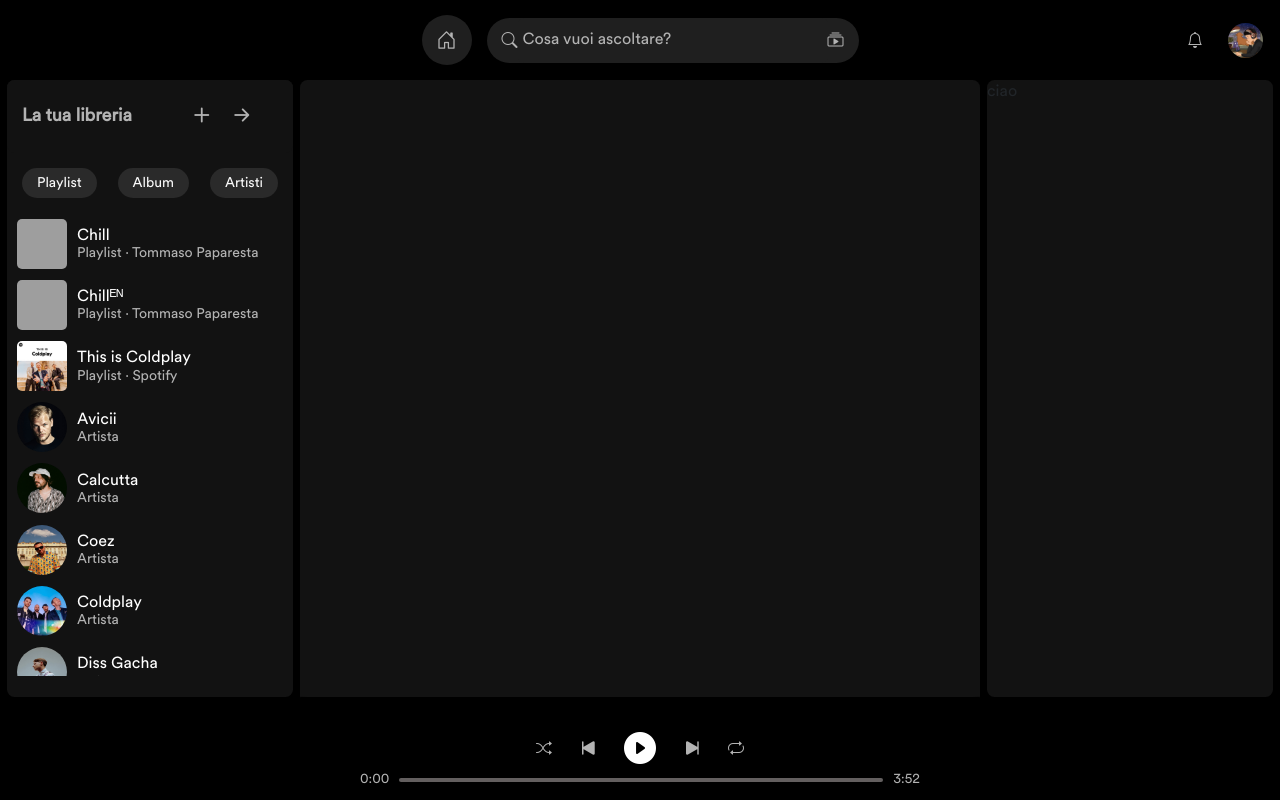
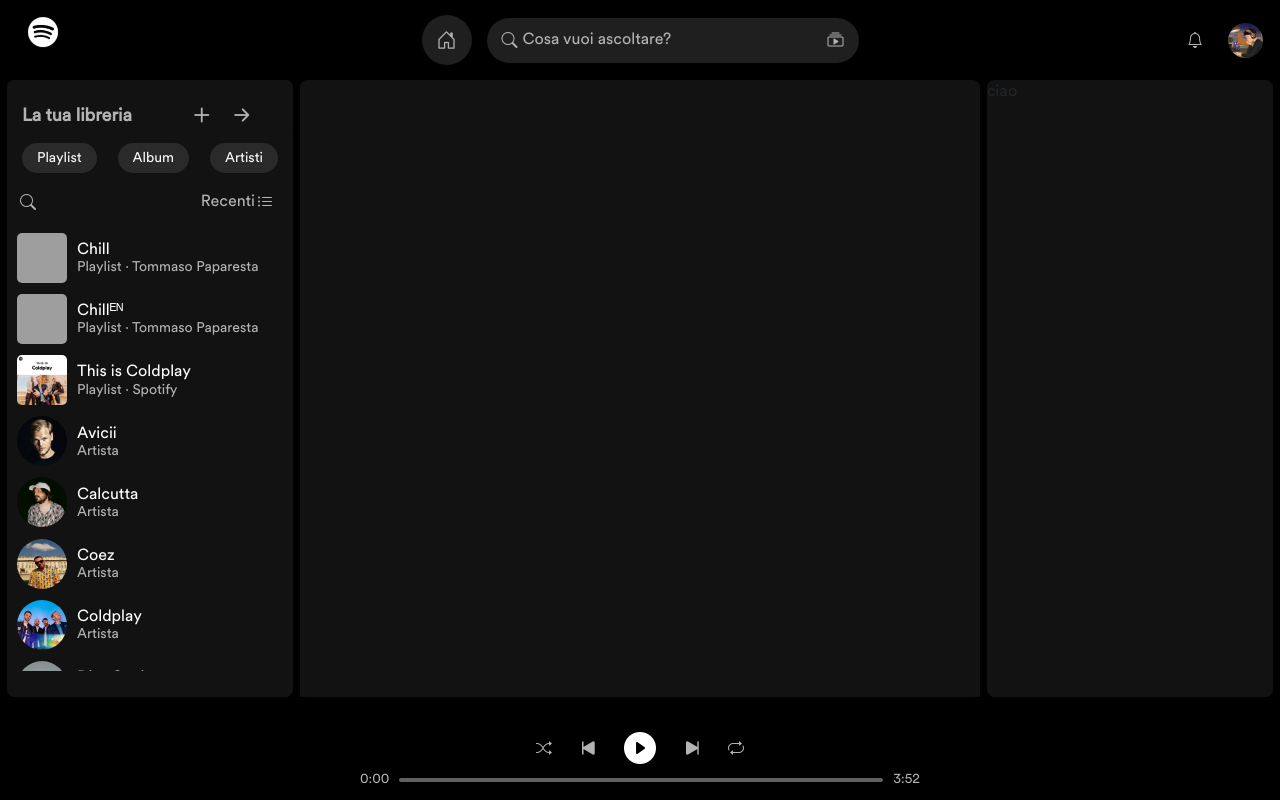
Before and after one commit to paparesta-007/SpotifyUI, a plain HTML site: page index.html in a window 1280 px wide. Drawn offline with nearby package versions, Linux system fonts and the light colour scheme; grey boxes are pictures that could not be loaded; a web font is replaced by a local one.

Commit message:
continued spotifyui

```diff
--- a/header.css
+++ b/header.css
@@ -157,7 +157,14 @@
 }
 
 .spotiLogo,.spotiLogo:active,.spotiLogo:focus{
-    width: 35px;
-    height: 35px;
+    width: 30px;
+    height: 30px;
 
 }
+#btnSettings {
+    position: absolute;
+    top: 10px;
+    left: 15px;
+    /* width: 30px !important; */
+    z-index: 1000;
+}
--- a/index.html
+++ b/index.html
@@ -27,7 +27,7 @@
   <script src="index.js"></script>
 
 
-    <title>Spotify</title>
+  <title>Spotify - Lettore web: musica per tutti</title>
 </head>
 
 <body>
@@ -41,14 +41,13 @@
         <a class="navbar-brand" href="#"><i class="bi bi-house-door"></i></a>
         <div class="searchDiv">
           <i class="bi bi-search"></i>
-                    <input class="form-control me-2" type="search" placeholder="Cosa vuoi ascoltare?"
-                        aria-label="Search"><i class="bi bi-collection-play h"></i>
+          <input class="form-control me-2" type="search" placeholder="Cosa vuoi ascoltare?" aria-label="Search"><i
+            class="bi bi-collection-play h"></i>
         </div>
         <div class="HeaderBtnContainer">
           <button class="btn btnHeader"><i class="bi bi-bell"></i></button>
           <!-- <button class="btn btnHeader"> <i class="bi bi-people"></i></button> -->
-                    <button class="btn btnHeader"><img src="./img/profilo/papa.png" class="img imgProfilo"
-                            alt=""></button>
+          <button class="btn btnHeader"><img src="./img/profilo/papa.png" class="img imgProfilo" alt=""></button>
         </div>
 
       </form>
@@ -58,8 +57,11 @@
   <div class="left-sidebar">
     <div class="content-left-sidebar" id="leftSidebarContent">
       <div class="container-fluid library-container">
-            <span class="library-text">La tua libreria</span>
+
+        <span class="library-text"> La tua libreria</span>
+
         <div class="tooltip-container">
+
           <button class="library-button">
             <i class="bi bi-plus"></i>
           </button>
@@ -72,6 +74,7 @@
 
       </div>
 
+
       <div class="button-row">
         <button class="library-button-filter btn">
           Playlist
@@ -83,6 +86,20 @@
           Artisti
         </button>
       </div>
+      <div class="cercaEOrdina">
+        <button class="btn"><i class="bi bi-search"></i> <input type="text" style="display: none;"></button>
+        <div class="SelectOrder">
+          <i class="bi bi-list-ul sortIcon"></i>
+          <select name="" id="selectOrderPlaylistLeftbar">
+            <option value="recenti">Recenti</option>
+            <option value="aggiunti-di-recente">Aggiunti di recente</option>
+            <option value="ordine-alfabetico">Ordine Alfabetico</option>
+            <option value="autore">Autore</option>
+          </select>
+
+        </div>
+
+      </div>
 
       <!-- Buttons aligned in the same row -->
 
@@ -90,7 +107,9 @@
         <!-- Playlist content will be dynamically inserted here -->
       </div>
     </div>
+
   </div>
+
 
 
   <div class="main-content " id="mainContent">
--- a/index.js
+++ b/index.js
@@ -196,4 +196,5 @@
     // Applico il colore medio come background
     targetDiv.style.background = `linear-gradient(to bottom, rgb(${r}, ${g}, ${b}) 80%, #121212 100%)`;
   }
+
 };
--- a/left-sidebar.css
+++ b/left-sidebar.css
@@ -20,12 +20,13 @@
     /* height: 40px; */
     background-color: var(--BackColor);
     border-radius: 7.5px;
-    padding:15px 15px 15px 15px !important;
+    padding:15px 15px 0 15px;
 
 }
 
 .library-text {
     line-height:40px;
+    /* padding: 0 !important; */
     color: var(--textColorNormal);
     font-weight: bolder;
     margin-right: 50px;
@@ -60,7 +61,7 @@
     display: flex;
     justify-content: space-between;
     gap: 0px !important; /* Adjust the space between buttons */
-    padding: 15px;
+    padding: 5px 15px 4px 15px;
     background-color: var(--BackColor);
 }
 
@@ -87,7 +88,57 @@
 }
 
 .playlist-container{
-    height: 75%;
+    height: 72%;
     overflow-y:auto !important;
     /* border: 1px solid green !important; */
 }
+#selectOrderPlaylistLeftbar{
+    display: flex;
+    width: 80px;
+    background-color: transparent !important;
+    color: var(--textColorNormal);
+    border: none;
+    outline: none;
+    float: right !important;
+    width: auto;
+    /* margin-right: 10px; */
+    text-align: right;
+    appearance: none; /* Hides the default arrow */
+    -webkit-appearance: none; /* Hides arrow in Safari */
+    -moz-appearance: none;
+    cursor: pointer;
+}
+
+.SelectOrder:hover #selectOrderPlaylistLeftbar,
+/* Effetto hover sull'icona */
+.SelectOrder:hover .sortIcon,
+#selectOrderPlaylistLeftbar:focus + .sortIcon {
+    /* transform: scale(1.03); Ingrandimento del select */
+    color: white !important; /* Colore del testo */
+    background-color: var(--BackColor); /* Cambia il colore di sfondo */
+}
+
+.cercaEOrdina {
+    padding: 10px 0;
+    display: flex;
+    align-items: center; /* Allinea verticalmente gli elementi */
+    justify-content: space-between; /* Distribuisce lo spazio tra gli elementi */
+}
+.bi-list-ul{
+    float: right !important;
+    margin-top: 4px !important;
+    margin-left: 2px !important;
+    margin-right: 20px !important;
+    /* color: ; */
+    padding: 0;
+    margin: 0;
+}
+option {
+
+    color:var(--textColorNormal);
+    background-color: #282828 !important;
+}
+.imgLibreria{
+    width: 30px;
+    color: var(--textColorNormal) !important;
+}
```
Also changed, not shown: img/icon/library.png (added), img/icon/library.svg (added), img/icon/music-library-multimedia-svgrepo-com.svg (added). Lines whose indentation alone changed are shown as unchanged.
